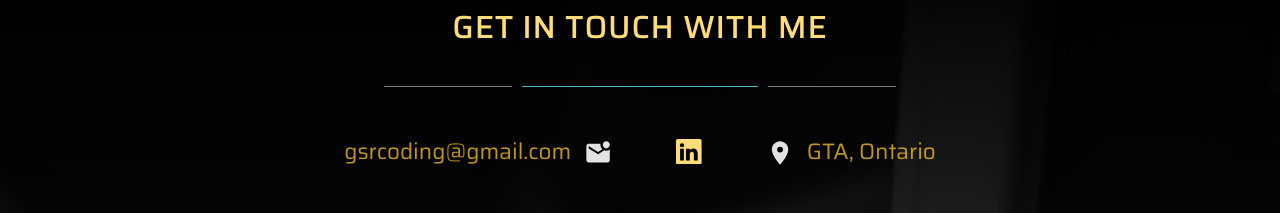
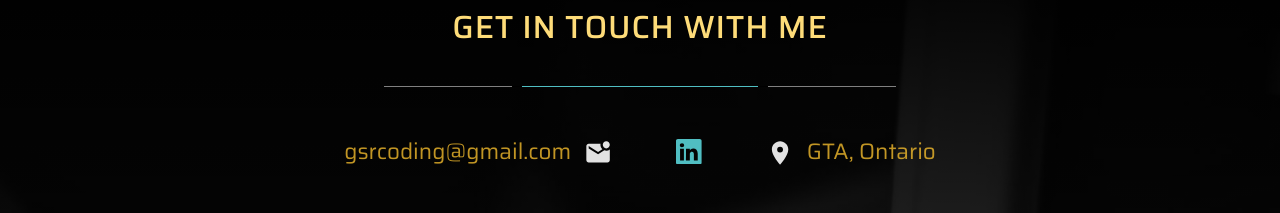
Before and after one commit to grosen-coding/grosen-portfolio, a React (Create React App) app: page / in a window 1280 px wide. Shown: the part 4320-4533 px from the top of the page. Built offline with nearby package versions, Linux system fonts and the light colour scheme.

Commit message:
finished contact me area

```diff
--- a/src/sections/Contact.jsx
+++ b/src/sections/Contact.jsx
@@ -77,17 +77,21 @@ function Contact() {
             // alignItems: "center",
           }}
         >
-          <h3>gsrcoding@gmail.com </h3>{" "}
+          <a href="mailto:gsrcoding@gmail.com">
+            <h3>gsrcoding@gmail.com </h3>
+          </a>{" "}
           <MdMarkEmailUnread
             style={{ marginLeft: "1rem", fontSize: "2.2em" }}
           />
-          <LinkedIn>
-            <BsLinkedin
-              href="https://www.linkedin.com/in/gary-rosen-coding/"
-              target="_blank"
-              rel="noreferrer"
-            />
-          </LinkedIn>
+          <a
+            href="https://www.linkedin.com/in/gary-rosen-coding/"
+            target="_blank"
+            rel="noreferrer"
+          >
+            <LinkedIn>
+              <BsLinkedin />
+            </LinkedIn>
+          </a>
           <MdLocationOn style={{ fontSize: "2.2rem", marginRight: "1rem" }} />{" "}
           <h3>GTA, Ontario</h3>
         </ContactInfo>
@@ -293,6 +297,10 @@ const ContactInfo = styled.div`
   h3 {
     font-weight: 400;
     color: rgba(241, 186, 45, 0.8);
+
+    &:hover {
+      color: rgba(241, 186, 45, 0.5);
+    }
   }
 `;
 
@@ -300,9 +308,13 @@ const LinkedIn = styled(BsLinkedin)`
   display: flex;
   justify-content: center;
   /* align-items: center; */
-  color: #fedc79;
+  color: #50bec2;
   font-size: 2rem;
   margin: 0 5rem;
+
+  &:hover {
+    color: rgba(80, 190, 194, 0.7);
+  }
   /* padding-right: 20px; */
   /* width: 80%; */
   /* height: 100%; */
```
